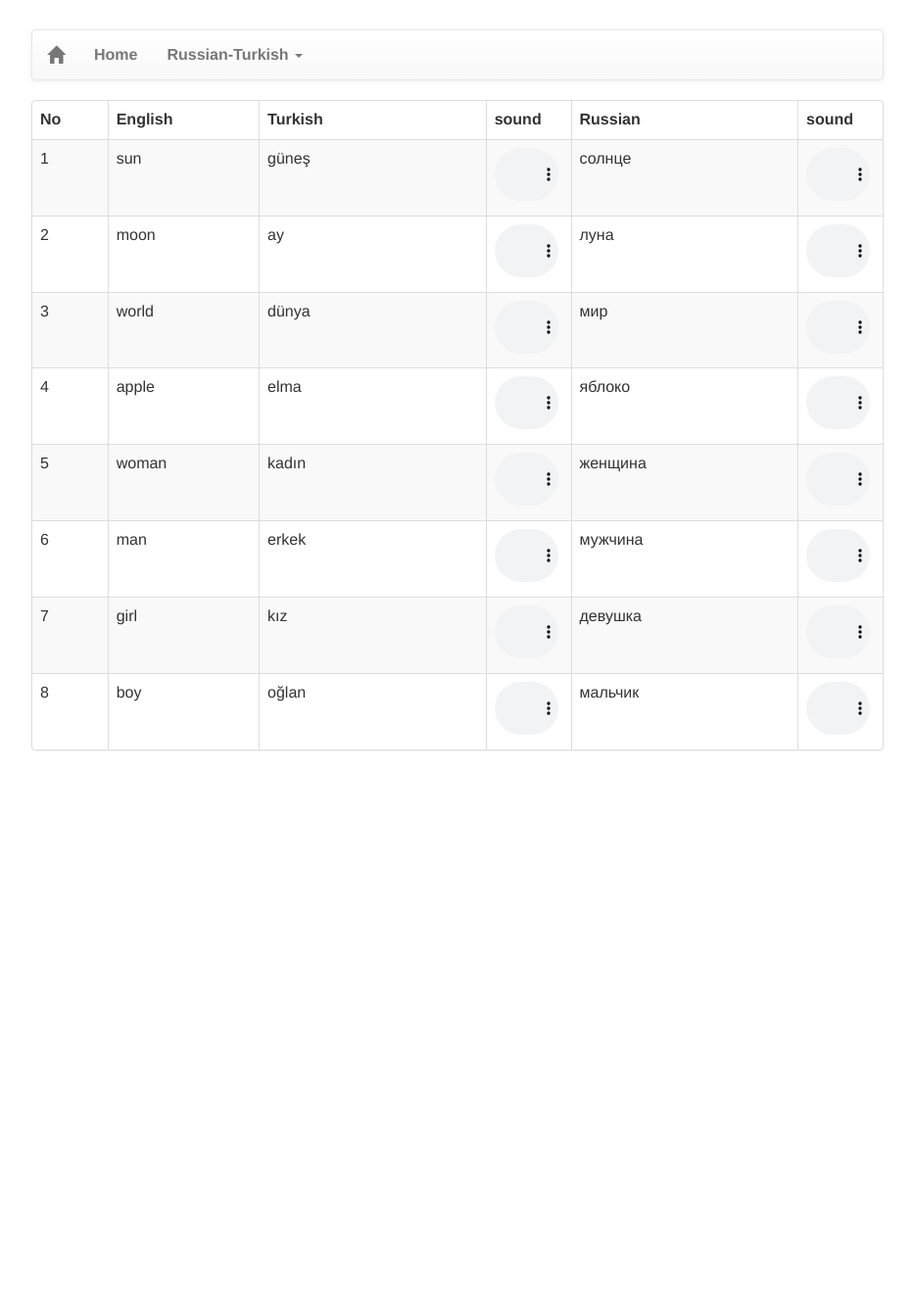
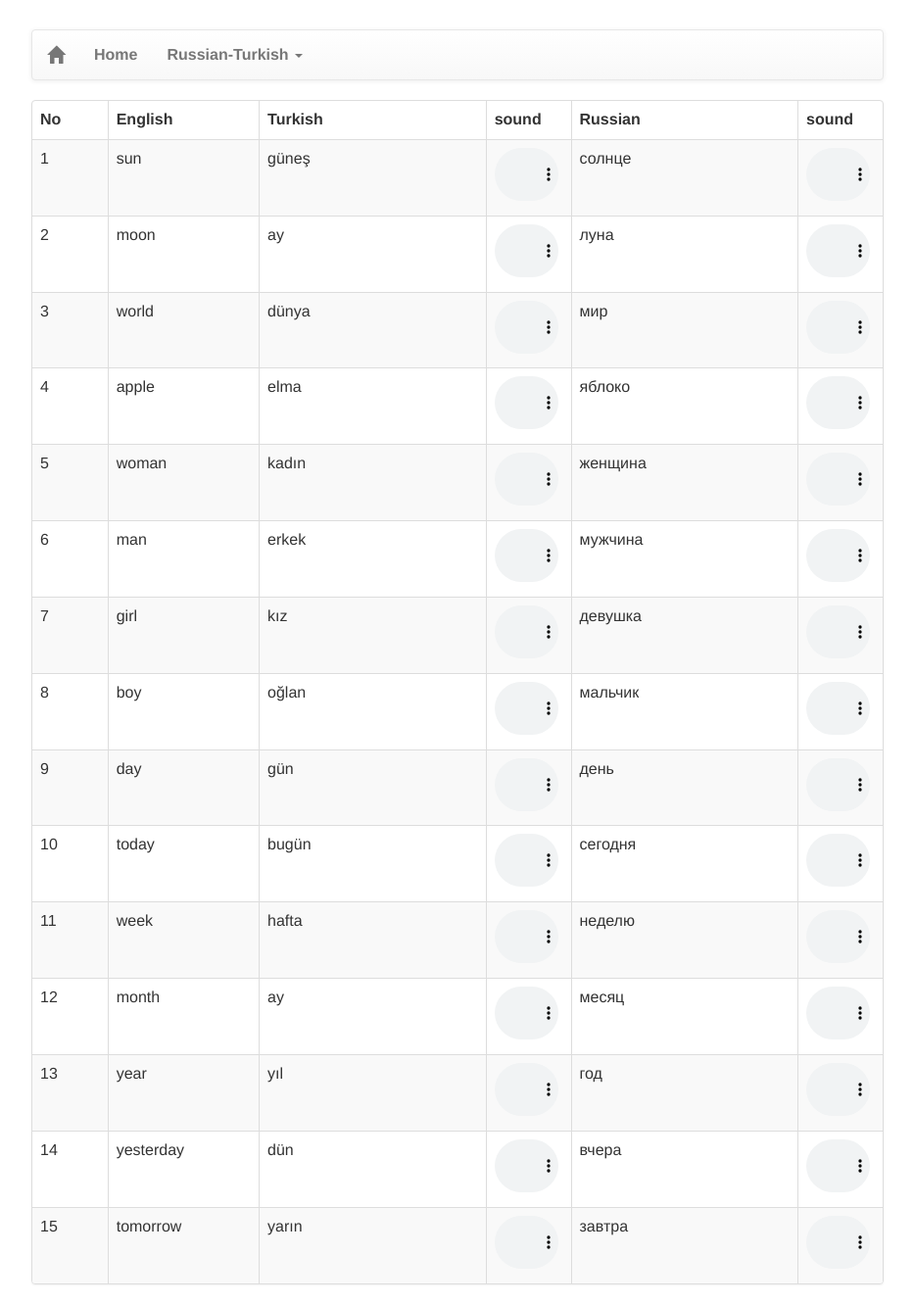
Before and after one commit to study-language/study-language-github.io, a Jekyll site: the page built from pages/russian-turkish-vocabulary.md, in a window 1280 px wide. Shown: the whole page at 98% size, without its empty margins (173-1106 px from the left). Built offline with Jekyll 4.4.1, drawn with Linux system fonts in a browser that asks for light colours; our own code applies the rules of GitHub Pages for plain Markdown files; the repository's description, which GitHub fills in, is left out; before the commit the page ends 900 px from its top, so only the background shows below that.

Commit message:
Update russian-turkish-vocabulary.yml

```diff
--- a/_data/russian-turkish-vocabulary.yml
+++ b/_data/russian-turkish-vocabulary.yml
@@ -31,3 +31,31 @@ vocabulary:
     tr: oğlan
     tr-s: oglan
     ru: мальчик
+  - en: day
+    tr: gün
+    tr-s: gun
+    ru: день
+  - en: today
+    tr: bugün
+    tr-s: bugun
+    ru: сегодня
+  - en: week
+    tr: hafta
+    tr-s: hafta
+    ru: неделю
+  - en: month
+    tr: ay
+    tr-s: ay
+    ru: месяц
+  - en: year
+    tr: yıl
+    tr-s: yil
+    ru: год
+  - en: yesterday
+    tr: dün
+    tr-s: dun
+    ru: вчера
+  - en: tomorrow
+    tr: yarın
+    tr-s: yarin
+    ru: завтра
```
